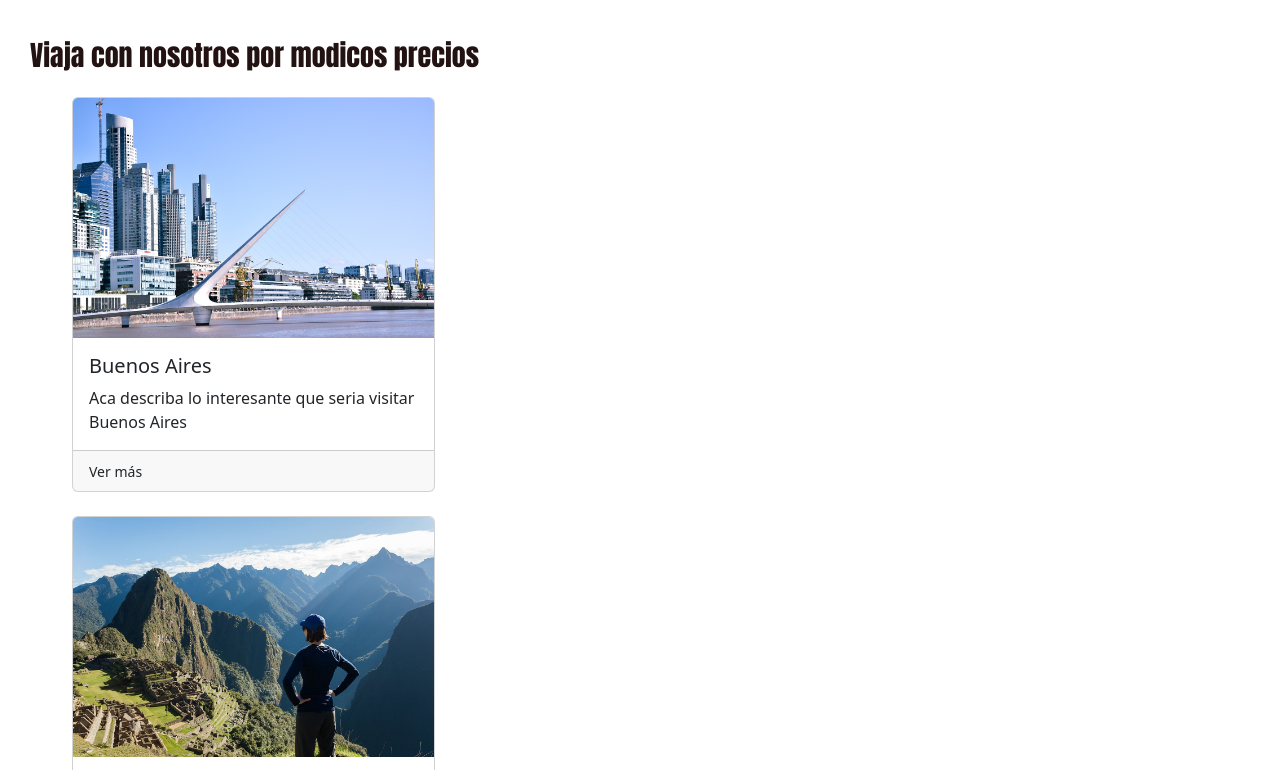
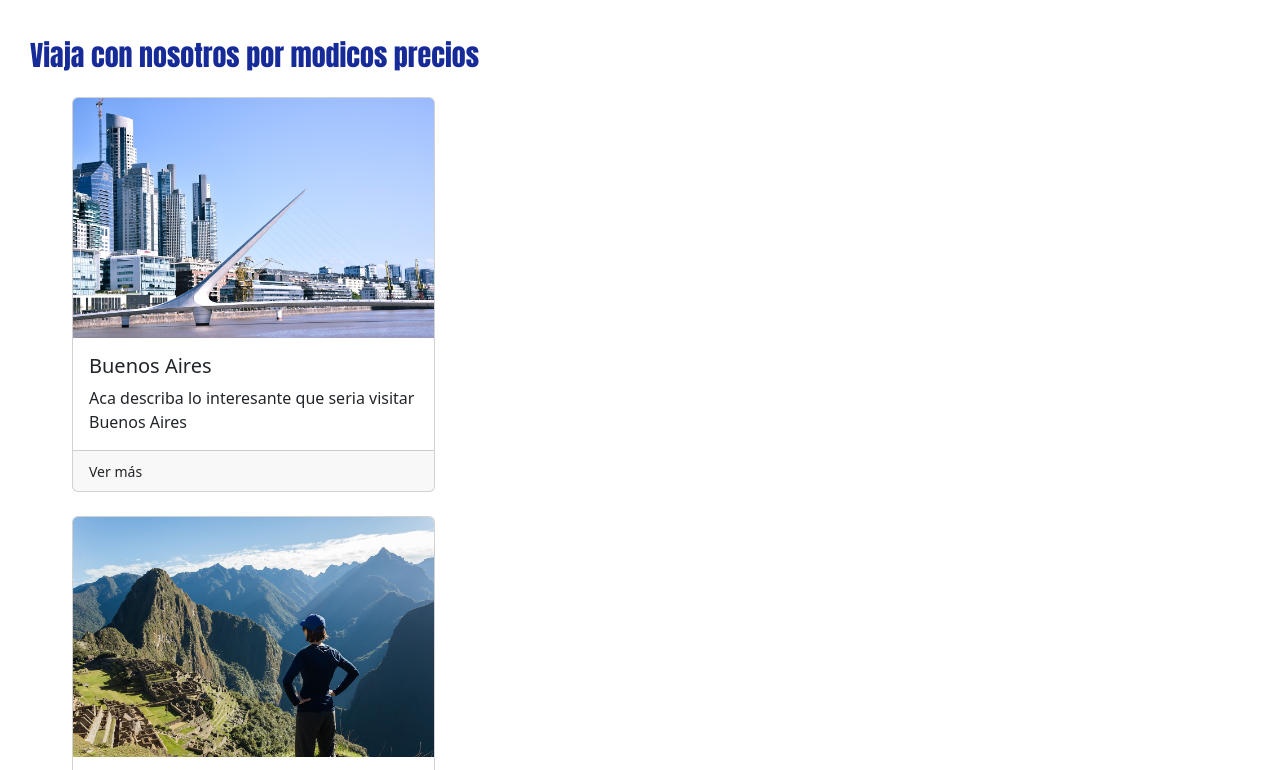
Before and after one commit to Sakhura/03_sept_Front, a plain HTML site: page Evaluacion/index.html in a window 1280 px wide. Shown: the part 57-827 px from the top of the page. Drawn offline with nearby package versions, Linux system fonts and the light colour scheme.

Commit message:
cambios de color en titulo

```diff
--- a/Evaluacion/estilos.css
+++ b/Evaluacion/estilos.css
@@ -1,5 +1,5 @@
 .tittle{
-    color: #231212;
+    color: #162a98;
     margin: 40px 0px 0px 30px;
     font-family: Impact, Haettenschweiler, 'Arial Narrow Bold', sans-serif;
 }
```
